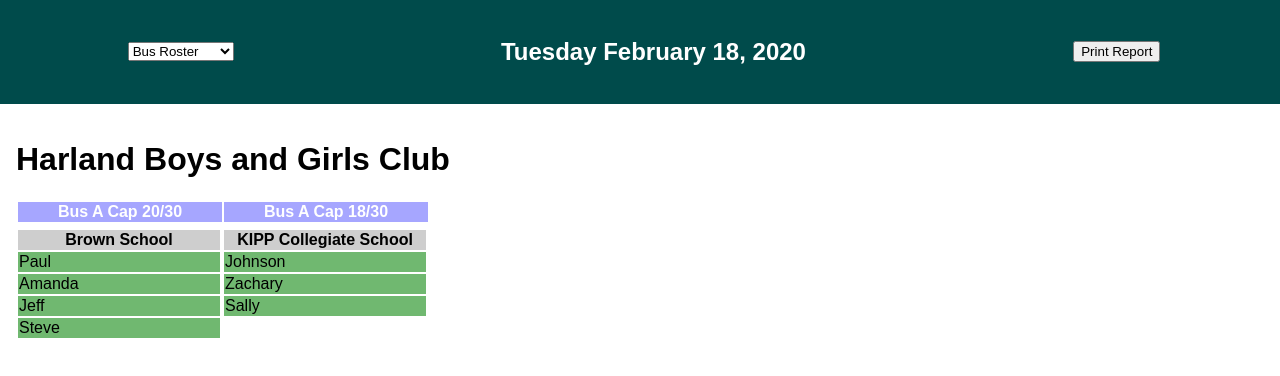
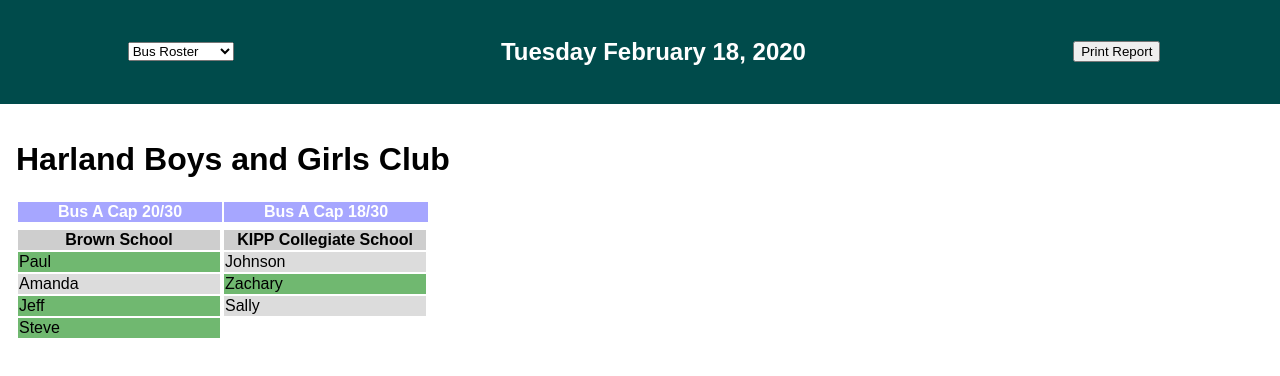
Before and after one commit to GTBitsOfGood/bgc-safety, a Next.js app: page /roster in a window 1280 px wide. Shown: the top 376 px of the page. Built offline with nearby package versions, Linux system fonts and the light colour scheme.

Commit message:
grayed out not checked in students

```diff
--- a/client/components/Header/Header.jsx
+++ b/client/components/Header/Header.jsx
@@ -1,10 +1,7 @@
 import React from "react";
-import Link from "next/link";
-import routes from "../../../utils/routes";
 import styles from "./Header.module.css";
 
 const Header = () => {
-
   function getDate() {
     const today = new Date();
     const months = [
@@ -31,7 +28,8 @@ function getDate() {
       "Saturday"
     ];
     return `${days[today.getDay()]} ${
-    months[today.getMonth()]} ${today.getDate()}, ${today.getFullYear()}`;
+      months[today.getMonth()]
+    } ${today.getDate()}, ${today.getFullYear()}`;
   }
 
   return (
@@ -40,9 +38,14 @@ function getDate() {
         <option value="roster">Bus Roster</option>
         <option value="checkIn">Club Check In</option>
       </select>
-    <h2 style={{ padding: "10px 20px", textAlign: "center", color: "white"}}> {getDate()} </h2>
-    <button onClick={console.log('clicked!')}>Print Report</button>
-  </div>)
+      <h2 style={{ padding: "10px 20px", textAlign: "center", color: "white" }}>
+        {getDate()}
+      </h2>
+      <button onClick="" type="submit">
+        Print Report
+      </button>
+    </div>
+  );
 };
 
 export default Header;
--- a/pages/roster.jsx
+++ b/pages/roster.jsx
@@ -4,19 +4,24 @@ import styles from "./roster.module.css";
 const schools = [
   {
     name: "Brown School",
-    students: ["Paul", "Amanda", "Jeff", "Steve"]
+    students: [{name: "Paul", checkedIn: true}, {name: "Amanda", checkedIn: false}, {name: "Jeff", checkedIn: true}, {name: "Steve", checkedIn: true}]
   },
   {
     name: "KIPP Collegiate School",
-    students: ["Johnson", "Zachary", "Sally"]
+    students: [{name: "Johnson", checkedIn: false}, {name: "Zachary", checkedIn: true}, {name: "Sally", checkedIn: false}]
   }
 ];
 
 
 export default function Roster() {
+  Roster.getInitialProps = async () => {
+    const res = await fetch('https://api.github.com/repos/zeit/next.js')
+    const json = await res.json()
+    return { stars: json.stargazers_count }
+  }
+
   return (
     <div id="main">
-
       <h1>Harland Boys and Girls Club</h1>
       <div className={styles.roster}>
         <table className={styles.bustable}>
@@ -32,7 +37,7 @@ export default function Roster() {
             </tr>
             {school.students.map(student => (
               <tr className={styles.tr}>
-                <td className={styles.td}>{student}</td>
+                <td className={student.checkedIn ? styles.td : styles.tdNotCheckedIn }>{student.name}</td>
               </tr>
             ))}
           </table>
--- a/pages/roster.module.css
+++ b/pages/roster.module.css
@@ -21,6 +21,13 @@
     /* border-right: 10px solid white; */
 }
 
+
+.tdNotCheckedIn {
+    background-color:rgb(220,220,220);
+    width: fill;
+    /* border-right: 10px solid white; */
+}
+
 .bustable {
     border-spacing: 2px;
     margin-bottom: 0.5vh;
```
Lines whose indentation alone changed are shown as unchanged.
